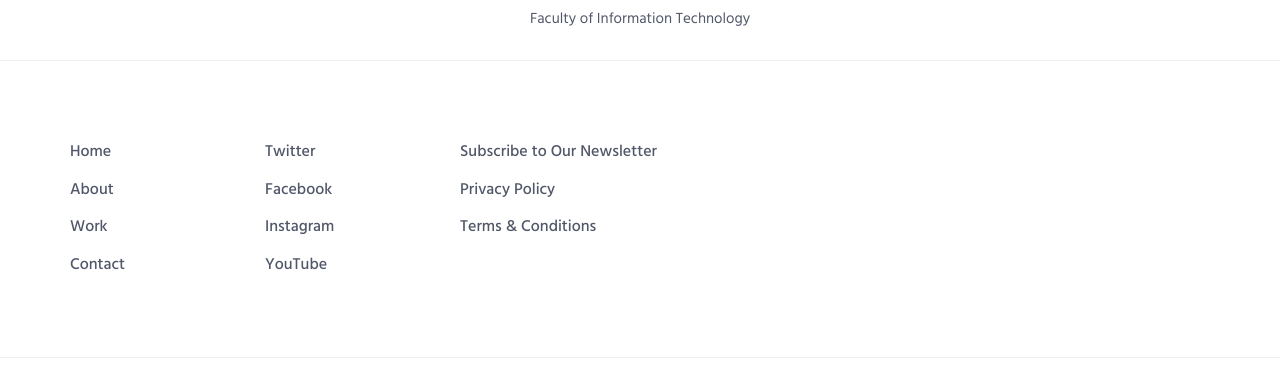
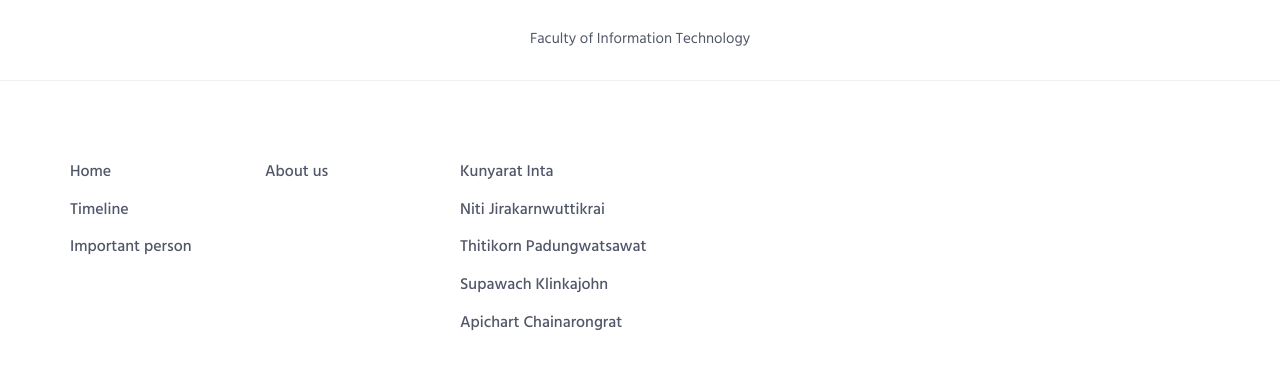
Before and after one commit to apichart2425/ITF, a PHP site: page / in a window 1280 px wide. Shown: the part 3629-4004 px from the top of the page. Run offline with PHP 8.4, Linux system fonts and the light colour scheme; some libraries are stand-ins or nearby versions.

```diff
--- a/FRONT/HTML/index.php
+++ b/FRONT/HTML/index.php
@@ -82,7 +82,7 @@ include_once 'connect.php';
             </nav>
             <!-- Navbar -->
         </header>
-        <!--========== END HEADER ==========-->
+        <!--========== END HEADER ==========--><img src="">
 
         <!--========== SLIDER ==========-->
         <div class="promo-block">
@@ -93,7 +93,7 @@ include_once 'connect.php';
                 </div>
                 <a class="js_popup-youtube btn-theme btn-theme-md btn-white-bg text-uppercase" href="vid/intro.mp4" title="Intro Video"><i class="btn-icon icon-control-play"></i> Watch Intro Video</a>
                 <p></p>
-                <form action="search.php" method="POST">
+                <form action="index.php" method="POST">
                     <input type="text" name="search" placeholder="Search">
                     <button type="submit" name="submit-search">SUBMIT</button>
                 </form>
@@ -202,27 +202,22 @@ include_once 'connect.php';
                                 <div class="work-popup-content">
                                     <a href="javascript:void(0);" class="work-popup-close">Hide</a>
                                     <div class="margin-b-30">
-                                    <h3 class="margin-b-5">Art Of Coding</h3>
-                                    <span>Clean &amp; Minimalistic Design</span>
+                                        <h3 class="margin-b-5">Adolf Hitler</h3>
+                                        <span>Leader of the Nazi Party Chancellor of Germany</span>
                                     </div>
                                     <div class="row">
                                         <div class="col-sm-8 work-popup-content-divider sm-margin-b-20">
                                             <div class="margin-t-10 sm-margin-t-0">
-                                            <p>Duis aute irure dolor in reprehenderit in voluptate velit esse cillum dolore eu fugiat nulla pariatur. Excepteur sint occaecat cupidatat non proident, sunt in culpa qui officia deserunt mollit anim id est laborum.</p>
-                                            <p>Lorem ipsum dolor sit amet, consectetur adipisicing elit, sed do eiusmod tempor incididunt ut labore et dolore magna aliqua. Ut enim ad minim veniam, quis nostrud.</p>
-                                            <ul class="list-inline work-popup-tag">
-                                                <li class="work-popup-tag-item"><a class="work-popup-tag-link" href="#">Design,</a></li>
-                                                <li class="work-popup-tag-item"><a class="work-popup-tag-link" href="#">Coding,</a></li>
-                                                <li class="work-popup-tag-item"><a class="work-popup-tag-link" href="#">Portfolio</a></li>
-                                            </ul>
+                                                <p>Hitler was a World War I veteran who was awarded the Iron Cross. Hitler later joined the German Workers Party in 1919, a political party before the Nazi party. In 1921, he attempted a coup. It was also known as the Beer Brewery Rebels in Munich on November 8-9, 1923. Hitler was sentenced to one year in prison. In the meantime, he wrote his memoirs, Mein Kampf (My Battle).</p>
+                                                <p>After being released on December 20, 1924, he was supported by the public by attacking the treaty. Versailles And the proposed German ideology. Anti-Semitism And anti-communism With fascinating rhetoric and Nazi propaganda. After being appointed Prime Minister on January 30, 1933, he changed the Weimar Republic into a Third Reich empire. Dictatorial state Under the Nazi ideology of totalitarian and autocratic dictatorship His goal is New World Order The Nazi occupation of Europe completely dominated continental Europe.</p>
                                             </div>
                                         </div>
                                         <div class="col-sm-4">
                                             <div class="margin-t-10 sm-margin-t-0">
-                                            <p class="margin-b-5"><strong>Project Leader:</strong> John Doe</p>
-                                            <p class="margin-b-5"><strong>Designer:</strong> Alisa Keys</p>
-                                            <p class="margin-b-5"><strong>Developer:</strong> Mark Doe</p>
-                                            <p class="margin-b-5"><strong>Customer:</strong> Keenthemes</p>
+                                                <p class="margin-b-5"><strong>Born:</strong> 20 April 1889</p>
+                                                <p class="margin-b-5"><strong>Died:</strong> 30 April 1945</p>
+                                                <p class="margin-b-5"><strong>Citizenship:</strong> Austrian, German</p>
+                                                <p class="margin-b-5"><strong>Political party:</strong> National Socialist German Workers' Party</p>
                                             </div>
                                         </div>
                                     </div>
@@ -241,27 +236,21 @@ include_once 'connect.php';
                                 <div class="work-popup-content">
                                     <a href="javascript:void(0);" class="work-popup-close">Hide</a>
                                     <div class="margin-b-30">
-                                    <h3 class="margin-b-5">Art Of Coding</h3>
-                                    <span>Clean &amp; Minimalistic Design</span>
+                                        <h3 class="margin-b-5">Benito Amilcare Andrea Mussolini</h3>
+                                        <span>Leader of the National Fascist Party</span>
                                     </div>
                                     <div class="row">
                                         <div class="col-sm-8 work-popup-content-divider sm-margin-b-20">
                                             <div class="margin-t-10 sm-margin-t-0">
-                                            <p>Duis aute irure dolor in reprehenderit in voluptate velit esse cillum dolore eu fugiat nulla pariatur. Excepteur sint occaecat cupidatat non proident, sunt in culpa qui officia deserunt mollit anim id est laborum.</p>
-                                            <p>Lorem ipsum dolor sit amet, consectetur adipisicing elit, sed do eiusmod tempor incididunt ut labore et dolore magna aliqua. Ut enim ad minim veniam, quis nostrud.</p>
-                                            <ul class="list-inline work-popup-tag">
-                                                <li class="work-popup-tag-item"><a class="work-popup-tag-link" href="#">Design,</a></li>
-                                                <li class="work-popup-tag-item"><a class="work-popup-tag-link" href="#">Coding,</a></li>
-                                                <li class="work-popup-tag-item"><a class="work-popup-tag-link" href="#">Portfolio</a></li>
-                                            </ul>
+                                                <p>Mussolini joined the founding of the Fasc Italiani di Combattimento or the Fascist Party in preparation for the Revolutionary War. The "parade of Rome" came to the year 2468, he established himself as a full-fledged dictator. Forced to abolish the parliamentary replacement system with "Corporate State" and formalize the system. Create Vatican City Invasion of Abyssinia (Now Ethiopia) and Albania (1939) in possession. With the advent of the Axis and Adolf. Hitler of Germany.</p>
                                             </div>
                                         </div>
                                         <div class="col-sm-4">
                                             <div class="margin-t-10 sm-margin-t-0">
-                                            <p class="margin-b-5"><strong>Project Leader:</strong> John Doe</p>
-                                            <p class="margin-b-5"><strong>Designer:</strong> Alisa Keys</p>
-                                            <p class="margin-b-5"><strong>Developer:</strong> Mark Doe</p>
-                                            <p class="margin-b-5"><strong>Customer:</strong> Keenthemes</p>
+                                                <p class="margin-b-5"><strong>Born:</strong> 29 July 1883</p>
+                                                <p class="margin-b-5"><strong>Died:</strong> 28 April 1945</p>
+                                                <p class="margin-b-5"><strong>Citizenship:</strong> Italian</p>
+                                                <p class="margin-b-5"><strong>Political party:</strong> National Fascist Party</p>
                                             </div>
                                         </div>
                                     </div>
@@ -280,27 +269,22 @@ include_once 'connect.php';
                                 <div class="work-popup-content">
                                     <a href="javascript:void(0);" class="work-popup-close">Hide</a>
                                     <div class="margin-b-30">
-                                    <h3 class="margin-b-5">Art Of Coding</h3>
-                                    <span>Clean &amp; Minimalistic Design</span>
+                                        <h3 class="margin-b-5">Joseph Vissarionovich Stalin</h3>
+                                        <span>Leader of Communist Party of the Soviet Union</span>
                                     </div>
                                     <div class="row">
                                         <div class="col-sm-8 work-popup-content-divider sm-margin-b-20">
                                             <div class="margin-t-10 sm-margin-t-0">
-                                            <p>Duis aute irure dolor in reprehenderit in voluptate velit esse cillum dolore eu fugiat nulla pariatur. Excepteur sint occaecat cupidatat non proident, sunt in culpa qui officia deserunt mollit anim id est laborum.</p>
-                                            <p>Lorem ipsum dolor sit amet, consectetur adipisicing elit, sed do eiusmod tempor incididunt ut labore et dolore magna aliqua. Ut enim ad minim veniam, quis nostrud.</p>
-                                            <ul class="list-inline work-popup-tag">
-                                                <li class="work-popup-tag-item"><a class="work-popup-tag-link" href="#">Design,</a></li>
-                                                <li class="work-popup-tag-item"><a class="work-popup-tag-link" href="#">Coding,</a></li>
-                                                <li class="work-popup-tag-item"><a class="work-popup-tag-link" href="#">Portfolio</a></li>
-                                            </ul>
+                                                <p>He was born in Gorya, Georgia. The city is located on the hills of the Caucasus Mountains. One of the states of the Russian Empire. He was born Georgian by the name of Stalin, he was working for the Communist Party (stalin in Russian, meaning steel).</p>
+                                                <p>In the beginning of World War II, Stalin had a non-aggression treaty with Nazi Germany. This led to the separation of powers in Eastern Europe in the 1940s. Leader of the Soviet Union He was called Father of the Soviet Union. When religion is illegal in communist states The role of God was played by Stalin. He brought the communist system to use. Everyone was forbidden to have private property. Everything, including a party or party. The protesters were sent to concentration camps and killed about 10 million people. There were no demographic surveys that led to the death of a Soviet leader during the revolution.</p>
                                             </div>
                                         </div>
                                         <div class="col-sm-4">
                                             <div class="margin-t-10 sm-margin-t-0">
-                                            <p class="margin-b-5"><strong>Project Leader:</strong> John Doe</p>
-                                            <p class="margin-b-5"><strong>Designer:</strong> Alisa Keys</p>
-                                            <p class="margin-b-5"><strong>Developer:</strong> Mark Doe</p>
-                                            <p class="margin-b-5"><strong>Customer:</strong> Keenthemes</p>
+                                                <p class="margin-b-5"><strong>Born:</strong> 18 December 1878</p>
+                                                <p class="margin-b-5"><strong>Died:</strong> 5 March 1953</p>
+                                                <p class="margin-b-5"><strong>Citizenship:</strong> Soviet (Russian)</p>
+                                                <p class="margin-b-5"><strong>Political party:</strong> Communist Party of the Soviet Union</p>
                                             </div>
                                         </div>
                                     </div>
@@ -319,27 +303,22 @@ include_once 'connect.php';
                                 <div class="work-popup-content">
                                     <a href="javascript:void(0);" class="work-popup-close">Hide</a>
                                     <div class="margin-b-30">
-                                    <h3 class="margin-b-5">Art Of Coding</h3>
-                                    <span>Clean &amp; Minimalistic Design</span>
+                                        <h3 class="margin-b-5">Franklin D. Roosevelt</h3>
+                                        <span>The 32nd President of the United States</span>
                                     </div>
                                     <div class="row">
                                         <div class="col-sm-8 work-popup-content-divider sm-margin-b-20">
                                             <div class="margin-t-10 sm-margin-t-0">
-                                            <p>Duis aute irure dolor in reprehenderit in voluptate velit esse cillum dolore eu fugiat nulla pariatur. Excepteur sint occaecat cupidatat non proident, sunt in culpa qui officia deserunt mollit anim id est laborum.</p>
-                                            <p>Lorem ipsum dolor sit amet, consectetur adipisicing elit, sed do eiusmod tempor incididunt ut labore et dolore magna aliqua. Ut enim ad minim veniam, quis nostrud.</p>
-                                            <ul class="list-inline work-popup-tag">
-                                                <li class="work-popup-tag-item"><a class="work-popup-tag-link" href="#">Design,</a></li>
-                                                <li class="work-popup-tag-item"><a class="work-popup-tag-link" href="#">Coding,</a></li>
-                                                <li class="work-popup-tag-item"><a class="work-popup-tag-link" href="#">Portfolio</a></li>
-                                            </ul>
+                                                <p>Franklin Delano Roosevelt was an American statesman and political leader who served as the 32nd President of the United States from 1933 until his death in 1945. A Democrat, he won a record four presidential elections and emerged as a central figure in world events during the mid-20th century. He directed the United States government during most of the Great Depression, implementing his New Deal domestic agenda in response to the worst economic crisis in U.S. history. As a dominant leader of his party, he built the New Deal Coalition, realigning American politics into the Fifth Party System and defining American liberalism throughout the middle third of the 20th century. His third and fourth terms were dominated by World War II. He is often rated by scholars as one of the three greatest U.S. Presidents, along with George Washington and Abraham Lincoln.</p>
+                                                <p>Roosevelt ran for re-election in 1940, and his victory made him the first and only president to serve for more than two terms. With World War II looming after 1938 with the Japanese invasion of China and the aggression of Nazi Germany, Roosevelt gave strong diplomatic and financial support to China, the United Kingdom, and the Soviet Union while remaining officially neutral.</p>
                                             </div>
                                         </div>
                                         <div class="col-sm-4">
                                             <div class="margin-t-10 sm-margin-t-0">
-                                            <p class="margin-b-5"><strong>Project Leader:</strong> John Doe</p>
-                                            <p class="margin-b-5"><strong>Designer:</strong> Alisa Keys</p>
-                                            <p class="margin-b-5"><strong>Developer:</strong> Mark Doe</p>
-                                            <p class="margin-b-5"><strong>Customer:</strong> Keenthemes</p>
+                                                <p class="margin-b-5"><strong>Born:</strong> 30 January 1882</p>
+                                                <p class="margin-b-5"><strong>Died:</strong> 12 April 1945</p>
+                                                <p class="margin-b-5"><strong>Citizenship:</strong> American</p>
+                                                <p class="margin-b-5"><strong>Political party:</strong> Democratic</p>
                                             </div>
                                         </div>
                                     </div>
@@ -358,27 +337,22 @@ include_once 'connect.php';
                                 <div class="work-popup-content">
                                     <a href="javascript:void(0);" class="work-popup-close">Hide</a>
                                     <div class="margin-b-30">
-                                    <h3 class="margin-b-5">Art Of Coding</h3>
-                                    <span>Clean &amp; Minimalistic Design</span>
+                                        <h3 class="margin-b-5">Sir Winston Leonard Spencer-Churchill</h3>
+                                        <span>The British statesman</span>
                                     </div>
                                     <div class="row">
                                         <div class="col-sm-8 work-popup-content-divider sm-margin-b-20">
                                             <div class="margin-t-10 sm-margin-t-0">
-                                            <p>Duis aute irure dolor in reprehenderit in voluptate velit esse cillum dolore eu fugiat nulla pariatur. Excepteur sint occaecat cupidatat non proident, sunt in culpa qui officia deserunt mollit anim id est laborum.</p>
-                                            <p>Lorem ipsum dolor sit amet, consectetur adipisicing elit, sed do eiusmod tempor incididunt ut labore et dolore magna aliqua. Ut enim ad minim veniam, quis nostrud.</p>
-                                            <ul class="list-inline work-popup-tag">
-                                                <li class="work-popup-tag-item"><a class="work-popup-tag-link" href="#">Design,</a></li>
-                                                <li class="work-popup-tag-item"><a class="work-popup-tag-link" href="#">Coding,</a></li>
-                                                <li class="work-popup-tag-item"><a class="work-popup-tag-link" href="#">Portfolio</a></li>
-                                            </ul>
+                                                <p>Winston was born into an aristocratic family descended from the Dukes of Marlborough. One branch of the Spencer family. His father is Lord Rundal Churchill, politician who holds the post of treasury secretary His mother was Jenny Giorgio, an American social worker. While still a young soldier He undertook missions in British India and Sudan, and in the Second Boer War. He gained a reputation as a war correspondent and wrote a book about his operations.</p>
+                                                <p>in the 1930s, Winston returned to politics again when Nazi Germany began to regain its military presence and threatened the British. And then the sudden emergence of World War II. He was appointed Minister of Justice again. And after the resignation of Prime Minister Neil Sham Berlin on May 10, 1940, Winston became Prime Minister. His unqualified declaration of invincibility prompted the British to oppose Nazi Germany. Especially in the early war, which was a difficult time, when the British and British colonies were the only opponents to stand up against Adolf Hitler. Winston gave his speeches through radio broadcasting. Wake up the British morale. He was the leader of Britain until he could overthrow Nazi Germany. But the victory has to do with the loss of the world's superpower to the United States. The occupied colonies of India, Malaysia, Burma, and so on all claim independence, sovereignty must fall into place, causing the British Empire to collapse and become a Commonwealth of Nations.</p>
                                             </div>
                                         </div>
                                         <div class="col-sm-4">
                                             <div class="margin-t-10 sm-margin-t-0">
-                                            <p class="margin-b-5"><strong>Project Leader:</strong> John Doe</p>
-                                            <p class="margin-b-5"><strong>Designer:</strong> Alisa Keys</p>
-                                            <p class="margin-b-5"><strong>Developer:</strong> Mark Doe</p>
-                                            <p class="margin-b-5"><strong>Customer:</strong> Keenthemes</p>
+                                                <p class="margin-b-5"><strong>Born:</strong> 30 November 1874</p>
+                                                <p class="margin-b-5"><strong>Died:</strong> 24 January 1965</p>
+                                                <p class="margin-b-5"><strong>Citizenship:</strong> British</p>
+                                                <p class="margin-b-5"><strong>Political party:</strong> Conservative</p>
                                             </div>
                                         </div>
                                     </div>
@@ -425,29 +399,27 @@ include_once 'connect.php';
                         <div class="col-sm-2 sm-margin-b-30">
                             <!-- List -->
                             <ul class="list-unstyled footer-list">
-                            <li class="footer-list-item"><a href="#">Home</a></li>
-                            <li class="footer-list-item"><a href="#">About</a></li>
-                            <li class="footer-list-item"><a href="#">Work</a></li>
-                            <li class="footer-list-item"><a href="#">Contact</a></li>
+                                <li class="footer-list-item"><a href="#body">Home</a></li>
+                                <li class="footer-list-item"><a href="#products">Timeline</a></li>
+                                <li class="footer-list-item"><a href="#work">Important person</a></li>
                             </ul>
                             <!-- End List -->
                         </div>
                         <div class="col-sm-2 sm-margin-b-30">
                             <!-- List -->
                             <ul class="list-unstyled footer-list">
-                            <li class="footer-list-item"><a href="#">Twitter</a></li>
-                            <li class="footer-list-item"><a href="#">Facebook</a></li>
-                            <li class="footer-list-item"><a href="#">Instagram</a></li>
-                            <li class="footer-list-item"><a href="#">YouTube</a></li>
+                                <li class="footer-list-item"><a>About us</a></li>
                             </ul>
                             <!-- End List -->
                         </div>
                         <div class="col-sm-3">
                             <!-- List -->
                             <ul class="list-unstyled footer-list">
-                            <li class="footer-list-item"><a href="#">Subscribe to Our Newsletter</a></li>
-                            <li class="footer-list-item"><a href="#">Privacy Policy</a></li>
-                            <li class="footer-list-item"><a href="#">Terms &amp; Conditions</a></li>
+                                <li class="footer-list-item"><a href="#">Kunyarat Inta</a></li>
+                                <li class="footer-list-item"><a href="#">Niti Jirakarnwuttikrai</a></li>
+                                <li class="footer-list-item"><a href="#">Thitikorn Padungwatsawat</a></li>
+                                <li class="footer-list-item"><a href="#">Supawach Klinkajohn</a></li>
+                                <li class="footer-list-item"><a href="#">Apichart Chainarongrat</a></li>
                             </ul>
                             <!-- End List -->
                         </div>
```
Lines whose indentation alone changed are shown as unchanged.
